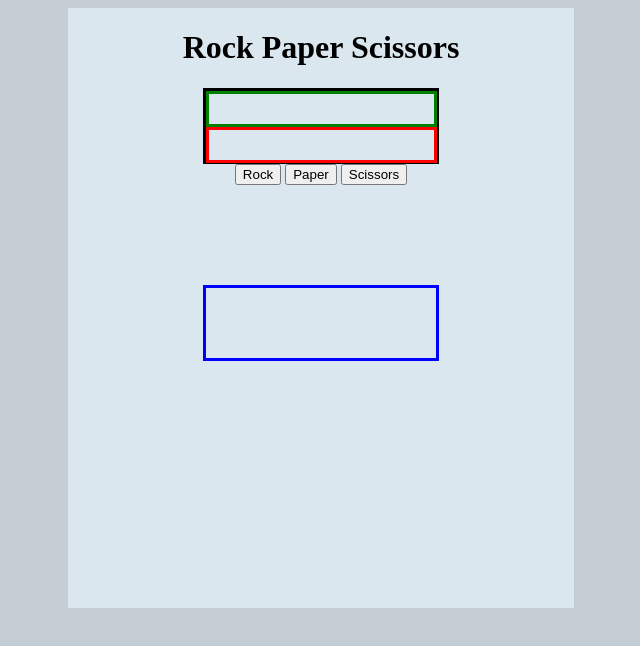
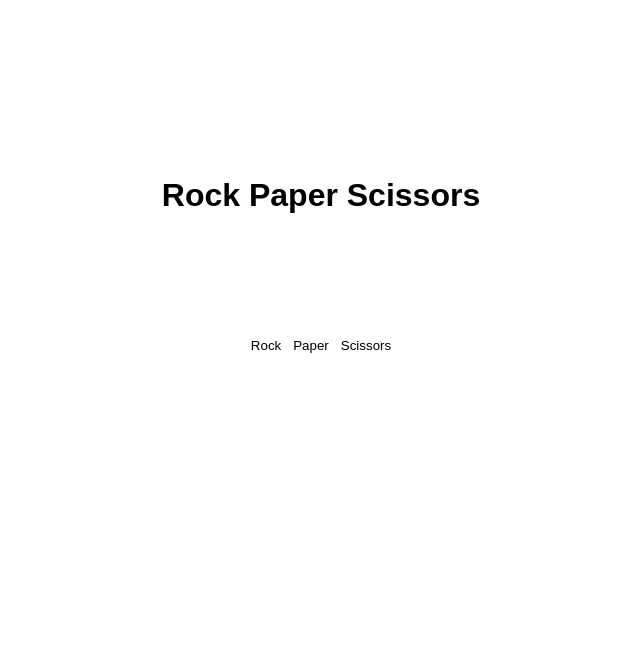
Before and after one commit to sebapkfd/rock-paper-scissors, a plain HTML site: page index.html in a window 1280 px wide. Shown: the whole page, without its empty margins (319-959 px from the left). Drawn offline with Linux system fonts and the light colour scheme.

Commit message:
Basic interface

```diff
--- a/app.js
+++ b/app.js
@@ -50,7 +50,8 @@ function refreshScore(score){
 
 function cleanResults(){
     containerFinal.removeChild(containerFinal.firstChild);
-    containerResult.removeChild(containerResult.firstChild);
+    containerScore.removeChild(containerScore.firstChild);
+    containerDetail.removeChild(containerDetail.firstChild);
     roundsPlayed = 1;
     lostGames = 0;
     tiedGames = 0;
--- a/index.html
+++ b/index.html
@@ -3,7 +3,7 @@
 <head>
     <meta charset="UTF-8">
     <meta name="viewport" content="width=device-width, initial-scale=1.0">
-    <title>Document</title>
+    <title>Rock Paper Scissors</title>
     <link rel="stylesheet" href="style.css">
 </head>
 <body>
--- a/style.css
+++ b/style.css
@@ -1,41 +1,70 @@
 body{
     display: flex;
     justify-content: center;
-    background-color: rgb(195, 205, 211);
+    background-color: rgb(255, 255, 255);
+    font-family: 'Varela Round', sans-serif;
 }
 
 .scoreboard{
     height: 600px;
     width: 40%;
-    background-color: rgb(218, 231, 238);
+    background-color: rgb(255, 255, 255);
     display: flex;
     flex-direction: column;
     align-items: center;
-    /* justify-content: center; */
+    justify-content: center;
+    border-radius: 5px;
 }
 
 .score{
-    border: solid red;
+    /* border: solid red; */
     height: 30px;
-    width: 225px;
+    width: 245px;
+    display: flex;
+    justify-content: center;
 }
 
 .detail{
-    border: solid green;
+    /* border: solid green; */
     height: 30px;
-    width: 225px;
-
+    width: 245px;
+    display: flex;
+    justify-content: center;
 }
 
 .result{
-    border: solid black;
+    /* border: solid black; */
     height: 70px;
-    width: 230px;
+    width: 250px;
+    justify-content: center;
 }
 
 .final{
-    border: solid blue;
+    /* border: solid blue; */
     height: 70px;
     width: 230px;
     margin-top: 100px;
+    display: flex;
+    justify-content: center;
+    margin-top: 30px;
 }
+
+.options{
+    display: flex;
+    flex-direction: row;
+}
+
+button{
+    height: 30px;
+    border: none;
+    background-color: rgb(255, 255, 255);
+    color: rgb(0, 0, 0);
+    margin-top: 25px;
+    transition-duration: 0.2s;
+    outline: none;
+}
+
+button:hover{
+    background-color: rgb(41, 40, 40);
+    color: rgb(255, 255, 255);
+}
```
